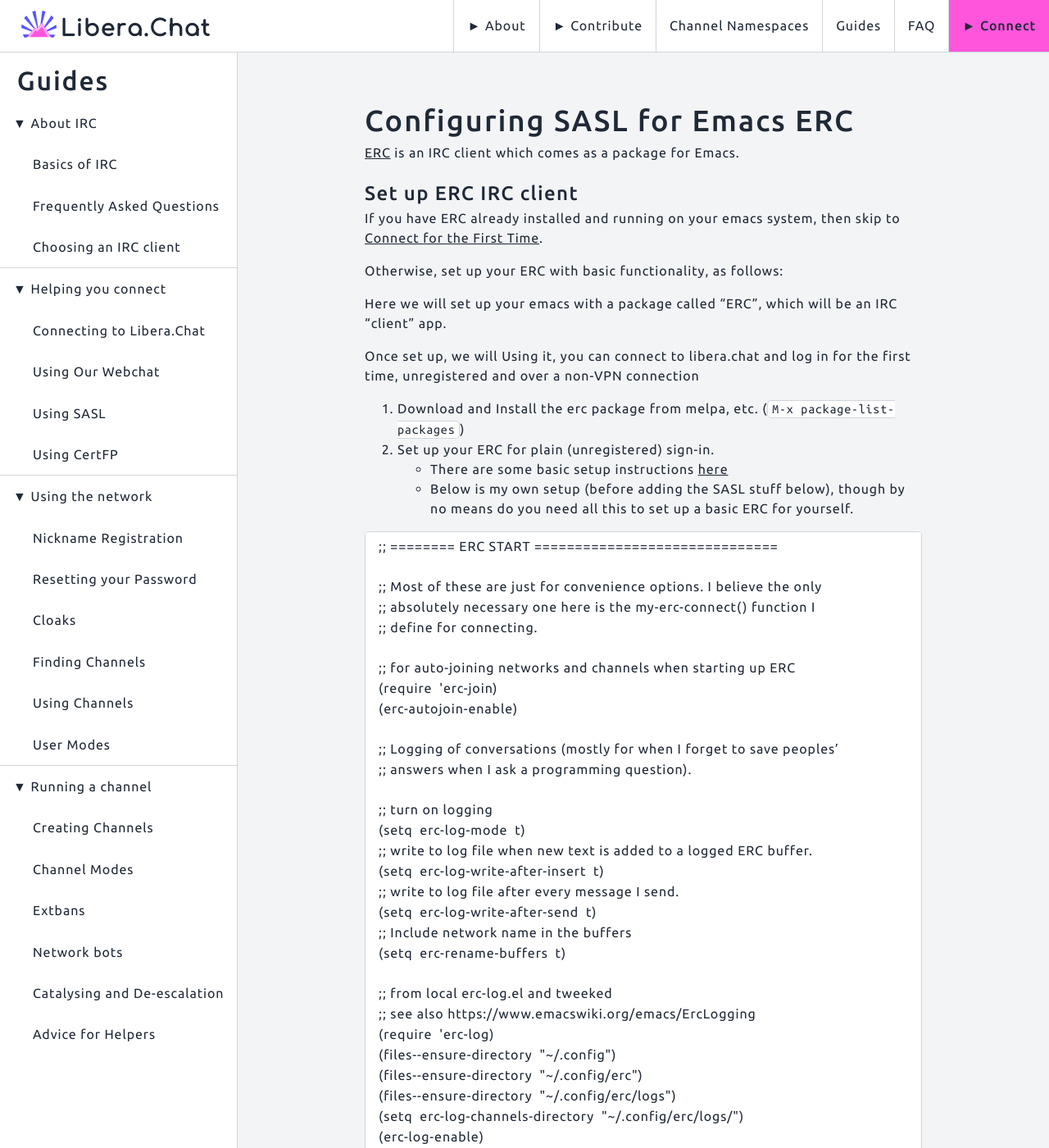
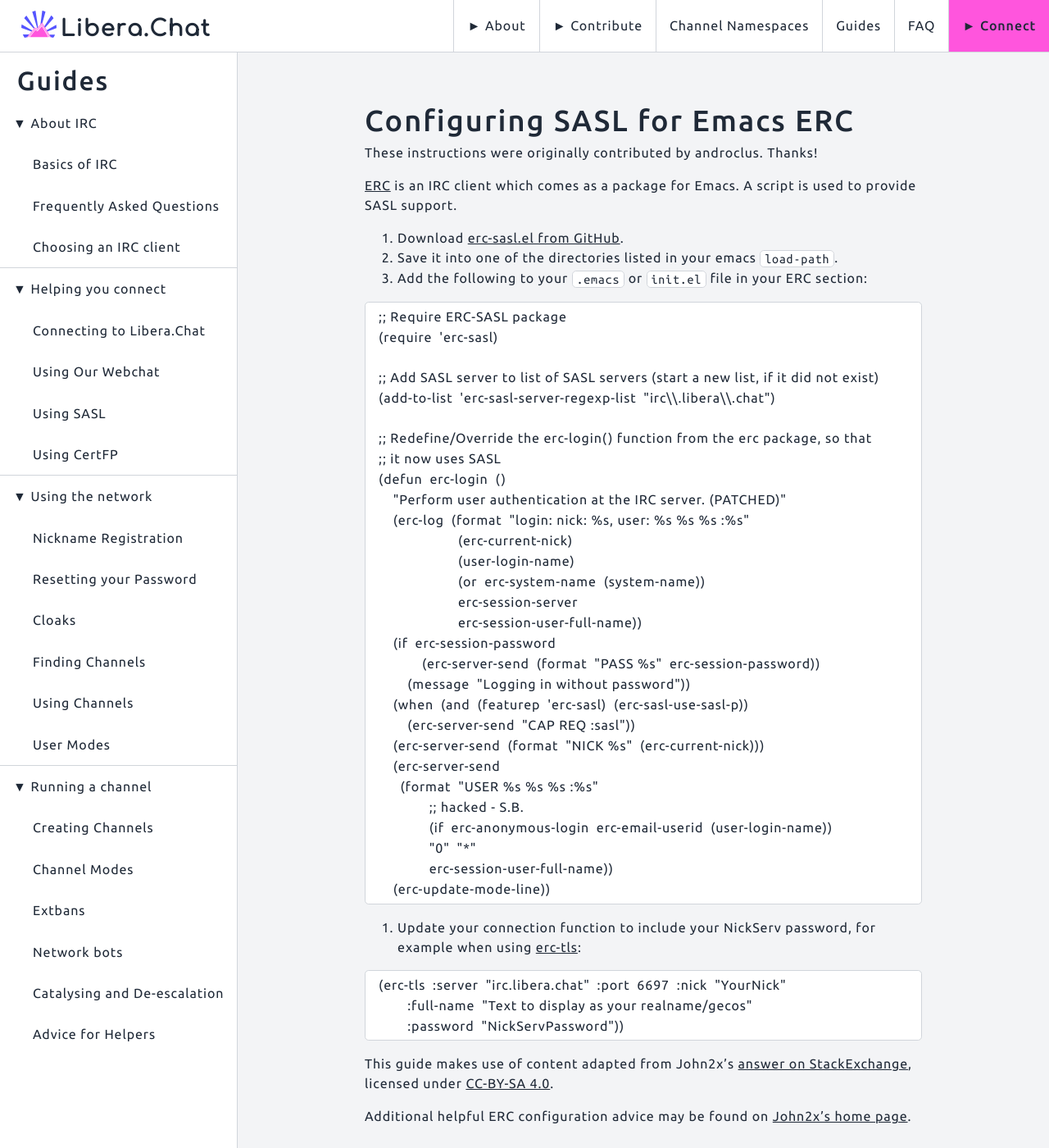
Before and after one commit to Libera-Chat/libera-chat.github.io, a Jekyll site: the page built from content/_guides/sasl/emacs-erc.md, in a window 1280 px wide and 1400 px high. Shown: the whole window at 82% size. Built offline with Jekyll 4.4.1, drawn with Linux system fonts in a browser that asks for light colours; some of the changed text lies outside the part shown.

Commit message:
Edit ERC guide for brevity and make CI happy
The SASL guides are "how to set up SASL on your client" and not "how to
set up your client from scratch" -- we assume people have a working
client and just need to enable SASL on it. As such, eliminate much of
the wording in the ERC guide that has absolutely nothing to do with
SASL.

The ERC guide and a handful of other pages were modified in order to
conform to the style guide and fix up some links that caused
redirections (and therefore htmlproofer fails).

````diff
--- a/content/_guides/sasl/emacs-erc.md
+++ b/content/_guides/sasl/emacs-erc.md
@@ -3,125 +3,14 @@
 category: sasl
 ---
 
-[ERC](https://www.emacswiki.org/emacs/ERC) is an IRC client which comes as a package for Emacs.
+These instructions were originally contributed by androclus. Thanks!
 
-## Set up ERC IRC client
+[ERC](https://www.emacswiki.org/emacs/ERC) is an IRC client which comes as a
+package for Emacs. A script is used to provide SASL support.
 
-If you have ERC already installed and running on your emacs system, then skip to [Connect for the First Time](#connect-for-the-first-time).
-
-Otherwise, set up your ERC with basic functionality, as follows:
-
-Here we will set up your emacs with a package called "ERC", which will be an IRC "client" app.
-
-Once set up, we will Using it, you can connect to libera.chat and log in for the first time, unregistered and over a non-VPN connection
-
-1. Download and Install the erc package from melpa, etc. (`M-x package-list-packages`)
-2. Set up your ERC for plain (unregistered) sign-in.
-  - There are some basic setup instructions [here](https://www.emacswiki.org/emacs/ERC)
-  - Below is my own setup (before adding the SASL stuff below), though by no means do you need all this to set up a basic ERC for yourself.
-
-```elisp
-;; ======== ERC START ==============================
-
-;; Most of these are just for convenience options. I believe the only
-;; absolutely necessary one here is the my-erc-connect() function I
-;; define for connecting.
-
-;; for auto-joining networks and channels when starting up ERC
-(require 'erc-join)
-(erc-autojoin-enable)
-
-;; Logging of conversations (mostly for when I forget to save peoples’
-;; answers when I ask a programming question).
-
-;; turn on logging
-(setq erc-log-mode t)
-;; write to log file when new text is added to a logged ERC buffer.
-(setq erc-log-write-after-insert t)
-;; write to log file after every message I send.
-(setq erc-log-write-after-send t)
-;; Include network name in the buffers
-(setq erc-rename-buffers t)
-
-;; from local erc-log.el and tweeked
-;; see also https://www.emacswiki.org/emacs/ErcLogging
-(require 'erc-log)
-(files--ensure-directory "~/.config")
-(files--ensure-directory "~/.config/erc")
-(files--ensure-directory "~/.config/erc/logs")
-(setq erc-log-channels-directory "~/.config/erc/logs/")
-(erc-log-enable)
-
-;; don't ask me for my nickserv password
-(setq erc-prompt-for-nickserv-password nil)
-
-;; A list of channels to auto-join
-(setq erc-autojoin-channels-alist
-	'(("irc.libera.chat" "#libera" "#emacs" "#erc")))
-;; OR, if NONE..
-;; (setq erc-autojoin-channels-alist nil)
-
-;; from http://www.john2x.com/emacs.html
-;; Set the prompt to use the channel name.
-(setq erc-prompt  (lambda () (concat (buffer-name) "> ")))
-
-;; beautify the text on screen
-(setq erc-fill-function 'erc-fill-static)
-(setq erc-fill-static-center 10)
-
-;; my main function for connecting to libera.chat
-;; (see also https://libera.chat/guides/connect for regional hostnames)
-(defun my-erc-connect ()
-  (interactive)
-  (erc-tls :server "irc.libera.chat" :port 6697 :nick "MYNICK" :full-name "MY NAME"))
-(global-set-key (kbd "C-c e") 'my-erc-connect)
-
-;; Channel-tracking: Convenience functions for easily flipping between channels you are logged into
-;; from https://www.emacswiki.org/emacs/ErcChannelTracking#toc8
-;; (I don't use so much anymore, actually..)
-(defvar erc-channels-to-visit nil
-    "Channels that have not yet been visited by erc-next-channel-buffer")
-(defun erc-next-channel-buffer ()
-  "Switch to the next unvisited channel. See erc-channels-to-visit"
-  (interactive)
-  (when (null erc-channels-to-visit)
-    (setq erc-channels-to-visit
-          (remove (current-buffer) (erc-channel-list nil))))
-  (let ((target (pop erc-channels-to-visit)))
-    (if target
-        (switch-to-buffer target))))
-(global-set-key (kbd "C-c n") 'erc-next-channel-buffer)
-;; ======== ERC END ================================
-```
-
-3. In the `my-erc-connect` command you've defined, replace `MYNICK` with your nickname you plan to use (assuming no one else uses and has registered this nick).
-4. Either shut down your emacs and restart, or evaluate all the above lines.
-
-## Connect for the First Time
-
-If you have registered a nickname with libera already, and you remember the password, then skip to [Reconfigure
-your ERC for SASL functionality](#reconfigure-your-erc-for-sasl-functionality).
-
-Otherwise, connect for the first time (unregistered), as follows:
-
-1. First, make sure you are not using a VPN to connect to libera.chat. In most cases, you won't be allowed to connect unregistered and "un-SASL'd", from a VPN. (See [our notes on IP Range restrictions](/guides/sasl#sasl-access-only-ip-ranges).) Later, once you connect as a registered user via SASL, below, you'll be able to use your VPN to connect.
-2. Connect to irc.libera.chat (unregistered), using the nick you plan to register. (You should be able to connect by using the global shortcut `C-c e` you defined above.)
-
-## Register a Permanent Nickname and Password
-
-Now that you are logged in, please follow our instructions [register a nickname and password](/guides/registration) while signed in. When you are done registering, return here.
-
-## Disconnect
-
-After registering, disconnect now, so you can reconfigure your ERC client.
-
-## Reconfigure your ERC for SASL functionality
-
-Here we will reconfigure your ERC to add in SASL functionality using your registration credentials.
-
-1. Download a copy of erc-sasl.el from [Sylvain Benner's GitHub Repo](https://github.com/syl20bnr/spacemacs/blob/master/layers/%2Bchat/erc/local/erc-sasl/erc-sasl.el). (Note-1)
-2. Save it into one of the directorys listed in your emacs’ *load-path* variable. (Note-2)
-3. Add the following to your .emacs or init.el file in your ERC section (Note-3).
+1. Download [erc-sasl.el from GitHub](https://github.com/syl20bnr/spacemacs/blob/master/layers/%2Bchat/erc/local/erc-sasl/erc-sasl.el).
+2. Save it into one of the directories listed in your emacs `load-path`.
+3. Add the following to your `.emacs` or `init.el` file in your ERC section:
 
 ```elisp
 ;; Require ERC-SASL package
@@ -155,26 +44,18 @@
   (erc-update-mode-line))
 ```
 
-4. Change the already-existing connection function you had above, so that it now includes the password you registered
+4. Update your connection function to include your NickServ password, for
+  example when using [erc-tls](https://www.emacswiki.org/emacs/ErcSSL):
 
 ```elisp
-(defun my-erc-connect ()
-  (interactive)
-  (erc-tls :server "irc.libera.chat" :port 6697 :nick "NICKNAME" :full-name "MY FULL NAME" :password "PASSWORD"))
-(global-set-key (kbd "C-c e") 'my-erc-connect)
+(erc-tls :server "irc.libera.chat" :port 6697 :nick "YourNick"
+    :full-name "Text to display as your realname/gecos"
+    :password "NickServPassword"))
 ```
 
-## Reconnect and Test
+This guide makes use of content adapted from John2x's
+[answer on StackExchange](https://emacs.stackexchange.com/questions/47572/how-to-open-an-irc-session-using-sasl),
+licensed under [CC-BY-SA 4.0](https://creativecommons.org/licenses/by-sa/4.0/).
 
-Either close down your emacs completely and restart, or evaluate the lines you added, above, including re-evaluating the `my-erc-connect` function, and try logging in via SASL, again via your `my-erc-connect` shortcut.
-
-## Notes
-
-- Note-1: If Sylvain’s repo happens to be deleted by the time you read this, then a back-up location is [psachin's gitlab repo](https://gitlab.com/psachin/erc-sasl). The erc-sasl.el there is exactly the same, with one exception: You'll need to change line 54's "loop" to read "cl-loop" (or macro/alias the former to the latter, as some folks do, because cl-loop is a Common Lisp function):
-
-```elisp
-   (cl-loop for re in erc-sasl-server-regexp-list
-```
-
-- Note-2: In my case, I saved it to ~/jeff/.emacs.d/elisp/erc-sasl.el because ~/jeff/.emacs.d/elisp/ directory is on my emacs’ `load-path`.
-- Note-3: Thanks to John2x ([his home page](https://www.john2x.com/emacs.html), [his answer on StackExchange](https://emacs.stackexchange.com/questions/47572/how-to-open-an-irc-session-using-sasl)).
+Additional helpful ERC configuration advice may be found on
+[John2x's home page](https://www.john2x.com/emacs.html).
````
Also changed, not shown: content/_guides/certfp.md (+1 -1 lines), content/_guides/sasl.md (+3 -3 lines), content/_minutes/2021-12-17-mgm-minutes.md (+2 -1 lines).
